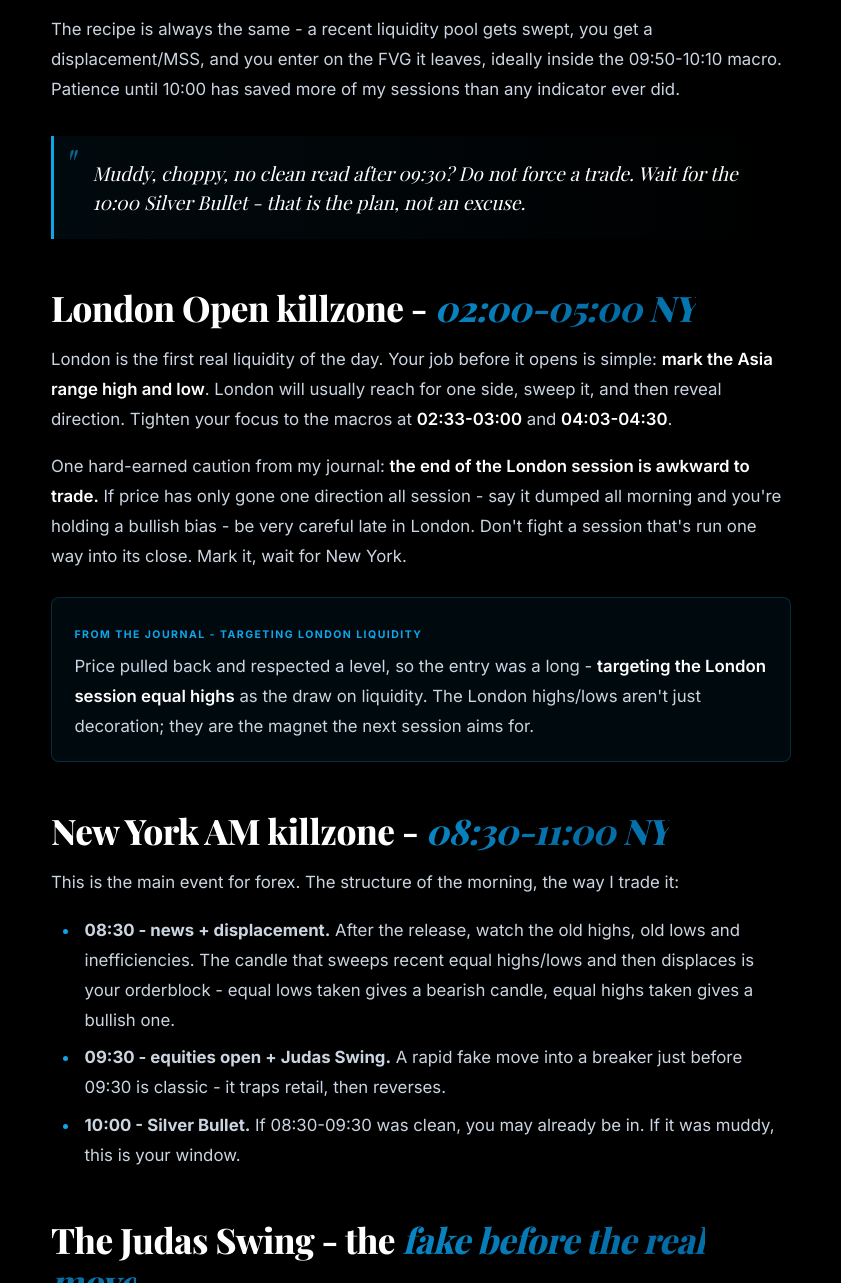
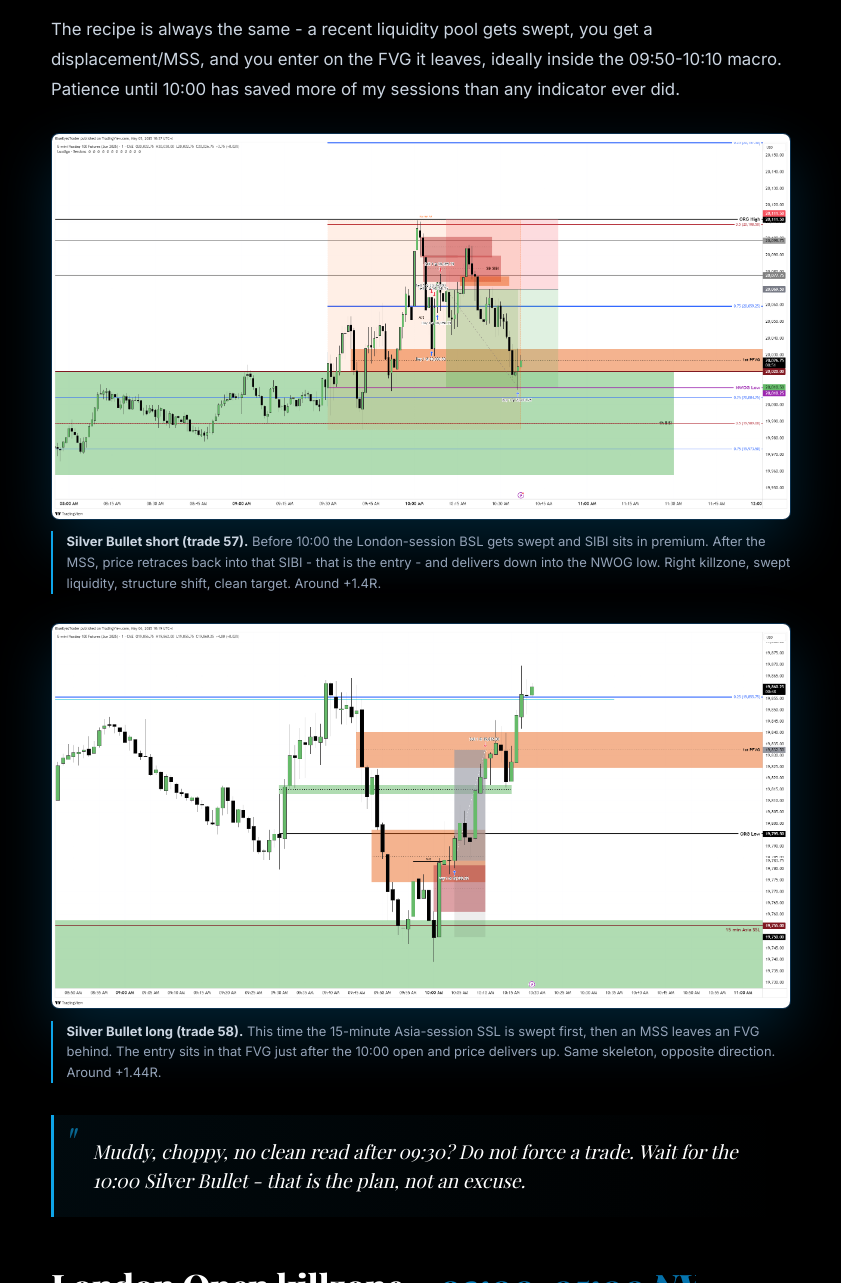
Before and after one commit to JakubAntala/tradeedge, a plain HTML site: page frontend/public/pages/forex-killzones.html in a window 1280 px wide. Shown: the part 4274-5557 px from the top of the page, without its empty margins (349-1190 px from the left). Drawn offline with nearby package versions, Linux system fonts and the light colour scheme; a web font is replaced by a local one.

Commit message:
SilverBullet PNG Added
killzones modified

```diff
--- a/frontend/public/css/style.css
+++ b/frontend/public/css/style.css
@@ -1624,6 +1624,10 @@ body[class*="asset-"] .trade-chip.session{
 }
 .download-pdf-btn:hover{transform:translateY(-2px);box-shadow:0 12px 32px rgba(14,165,233,.45)}
 .download-pdf-btn svg{width:16px;height:16px;flex-shrink:0}
+.lesson-figure{margin:1.8rem 0;display:block}
+.lesson-figure img{display:block;width:100%;height:auto;border-radius:var(--radius);border:1px solid var(--border-2);box-shadow:var(--shadow-lg);background:#0f1a2b}
+.lesson-figure figcaption{margin-top:.7rem;font-size:13px;color:var(--muted);line-height:1.6;border-left:2px solid var(--page-a,var(--blue-l));padding-left:.85rem}
+.lesson-figure figcaption strong{color:var(--ink-2)}
 
 /* killzones */
 .killzone-grid{
--- a/frontend/public/pages/forex-killzones.html
+++ b/frontend/public/pages/forex-killzones.html
@@ -134,6 +134,16 @@
     <p>If you only learn one window, learn this one. The <strong>Silver Bullet runs roughly 10:00-11:00 NY</strong> and it is the highest-probability slot of my day. My own rule, straight from the notes: <strong>when the chart is muddy from the 09:30 open, stop forcing it and wait for 10:00.</strong> The Silver Bullet hour cleans up the mess and hands you a setup.</p>
     <p>The recipe is always the same - a recent liquidity pool gets swept, you get a displacement/MSS, and you enter on the FVG it leaves, ideally inside the 09:50-10:10 macro. Patience until 10:00 has saved more of my sessions than any indicator ever did.</p>
 
+    <figure class="lesson-figure">
+      <img src="../assets/images/silverbullet-57.png" alt="Silver Bullet short - London BSL swept before 10:00, SIBI in premium, MSS, entry into the SIBI targeting the NWOG low">
+      <figcaption><strong>Silver Bullet short (trade 57).</strong> Before 10:00 the London-session BSL gets swept and SIBI sits in premium. After the MSS, price retraces back into that SIBI - that is the entry - and delivers down into the NWOG low. Right killzone, swept liquidity, structure shift, clean target. Around +1.4R.</figcaption>
+    </figure>
+
+    <figure class="lesson-figure">
+      <img src="../assets/images/silverbullet-58.png" alt="Silver Bullet long - 15-minute Asia SSL swept, MSS, long from the FVG left behind">
+      <figcaption><strong>Silver Bullet long (trade 58).</strong> This time the 15-minute Asia-session SSL is swept first, then an MSS leaves an FVG behind. The entry sits in that FVG just after the 10:00 open and price delivers up. Same skeleton, opposite direction. Around +1.44R.</figcaption>
+    </figure>
+
     <div class="callout">Muddy, choppy, no clean read after 09:30? Do not force a trade. Wait for the 10:00 Silver Bullet - that is the plan, not an excuse.</div>
 
     <h2>London Open killzone - <em>02:00-05:00 NY</em></h2>
```
Also changed, not shown: frontend/public/assets/images/silverbullet-57.png (added), frontend/public/assets/images/silverbullet-58.png (added).
